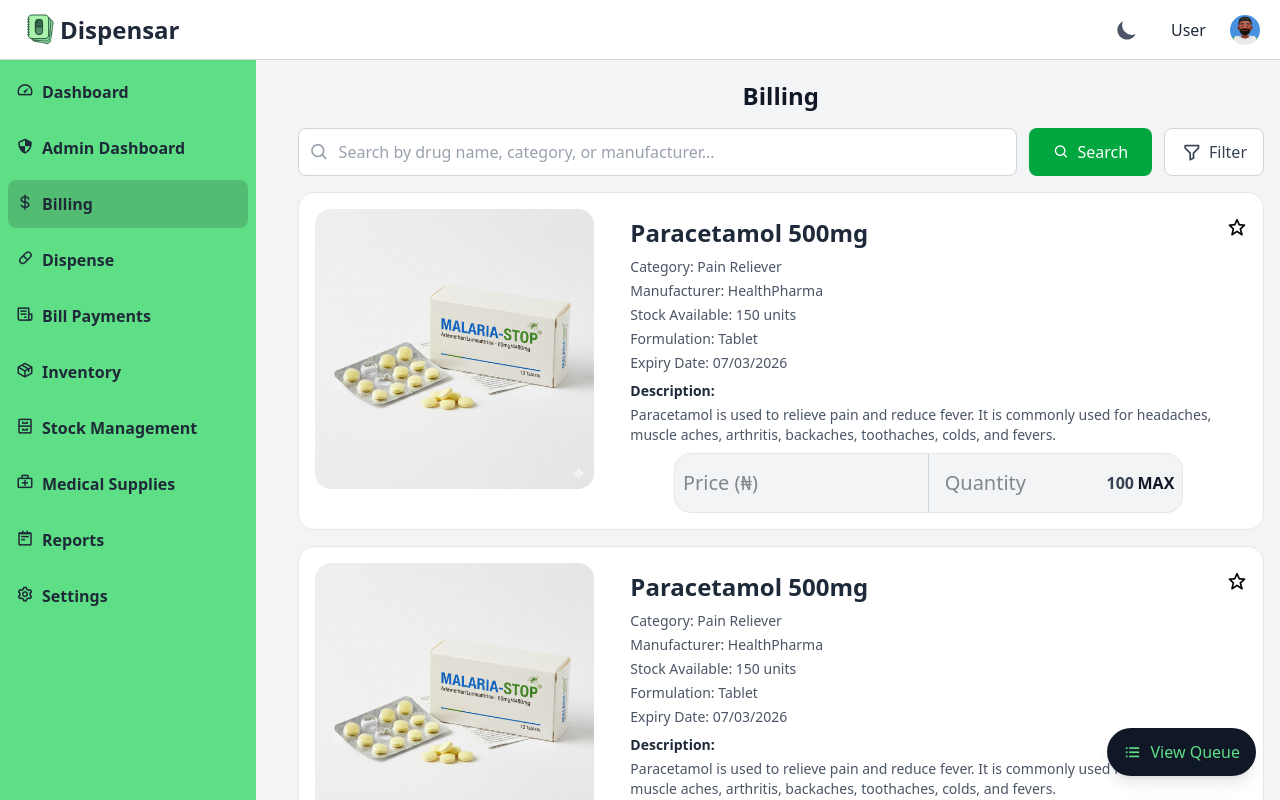
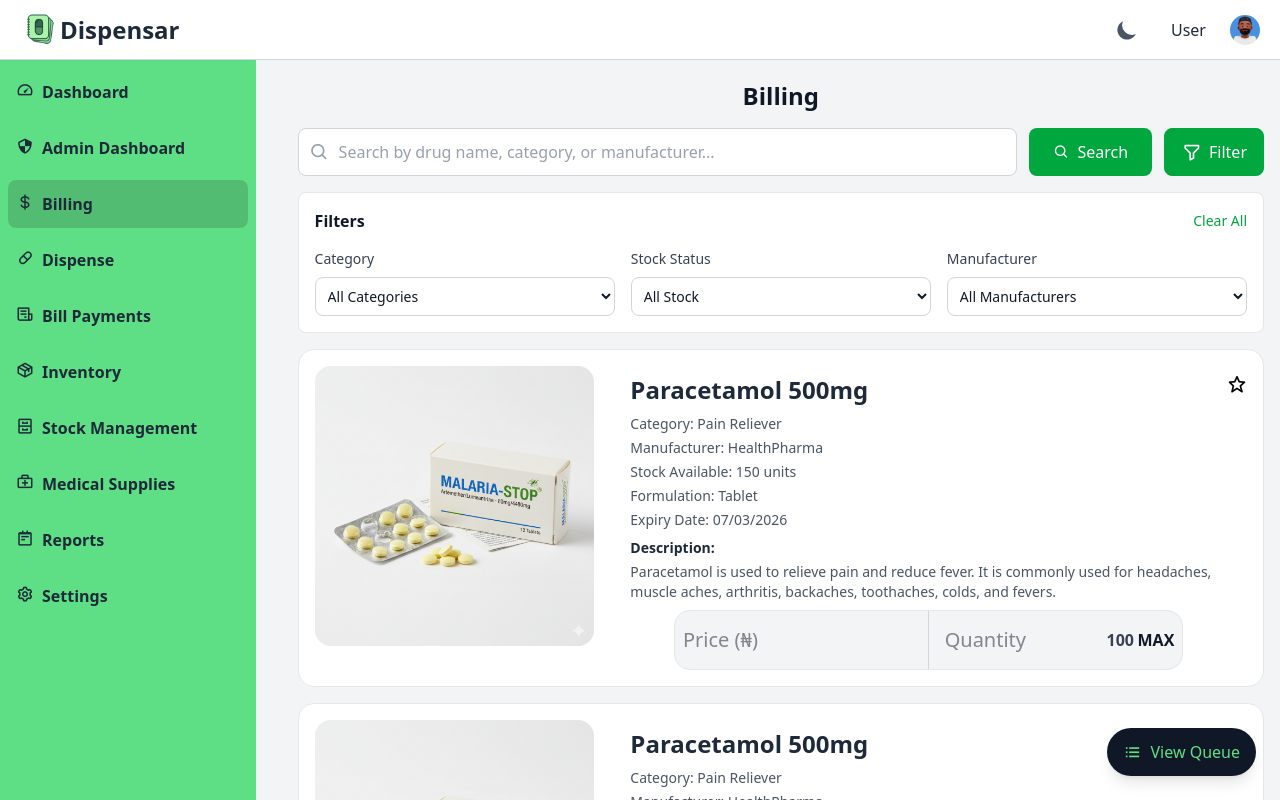
Before and after one commit to zimcodes1/Dispensar, a React (Vite) app in the folder client/: page /billing in a window 1280 px wide. Both pictures are taken after a click on the button "Filter". Shown: the top 800 px of the page. Built offline with nearby package versions, Linux system fonts and the light colour scheme.

Commit message:
feat: enhance DrugSearch component with filter functionality and improved search handling

```diff
--- a/client/src/components/DrugSearch.tsx
+++ b/client/src/components/DrugSearch.tsx
@@ -2,21 +2,31 @@ import { useState } from 'react'
 import { useDarkMode } from '../utils/useDarkMode'
 
 interface DrugSearchProps {
-    onSearch?: (query: string) => void
-    onFilter?: () => void
+    onSearch?: (query: string, filters: FilterState) => void
     placeholder?: string
+}
+
+interface FilterState {
+    category: string
+    stockStatus: string
+    manufacturer: string
 }
 
 function DrugSearch({
     onSearch,
-    onFilter,
     placeholder = "Search by drug name, category, or manufacturer..."
 }: DrugSearchProps) {
     const { isDarkMode } = useDarkMode() as { isDarkMode: boolean }
     const [searchQuery, setSearchQuery] = useState('')
+    const [showFilters, setShowFilters] = useState(false)
+    const [filters, setFilters] = useState<FilterState>({
+        category: 'all',
+        stockStatus: 'all',
+        manufacturer: 'all'
+    })
 
     const handleSearch = () => {
-        onSearch?.(searchQuery)
+        onSearch?.(searchQuery, filters)
     }
 
     const handleKeyPress = (e: React.KeyboardEvent) => {
@@ -27,11 +37,24 @@ function DrugSearch({
 
     const handleClear = () => {
         setSearchQuery('')
-        onSearch?.('')
+        onSearch?.('', filters)
+    }
+
+    const handleFilterChange = (key: keyof FilterState, value: string) => {
+        const newFilters = { ...filters, [key]: value }
+        setFilters(newFilters)
+        onSearch?.(searchQuery, newFilters)
+    }
+
+    const clearFilters = () => {
+        const resetFilters = { category: 'all', stockStatus: 'all', manufacturer: 'all' }
+        setFilters(resetFilters)
+        onSearch?.(searchQuery, resetFilters)
     }
 
     return(
-        <div className="flex w-full gap-3 items-center mt-4">
+        <>
+            <div className="flex w-full gap-3 items-center mt-4">
             <div className="relative flex-1">
                 <div className="absolute inset-y-0 left-0 pl-3 flex items-center pointer-events-none">
                     <i className={`bx bx-search text-xl transition-colors duration-300 ${isDarkMode ? 'text-gray-500' : 'text-gray-400'}`}></i>
@@ -71,14 +94,67 @@ function DrugSearch({
             </button>
 
             <button
-                onClick={onFilter}
-                className={`h-12 px-4 rounded-lg border transition flex items-center gap-2 ${isDarkMode ? 'bg-gray-800 border-gray-700 text-gray-300 hover:bg-gray-700' : 'bg-white border-gray-300 hover:border-gray-400 hover:bg-gray-50 text-gray-700'}`}
+                onClick={() => setShowFilters(!showFilters)}
+                className={`h-12 px-4 rounded-lg border transition flex items-center gap-2 ${showFilters ? 'bg-green-600 text-white border-green-600' : isDarkMode ? 'bg-gray-800 border-gray-700 text-gray-300 hover:bg-gray-700' : 'bg-white border-gray-300 hover:border-gray-400 hover:bg-gray-50 text-gray-700'}`}
             >
                 <i className="bx bx-filter-alt text-xl"></i>
                 <span className="max-sm:hidden font-medium">Filter</span>
             </button>
         </div>
+
+        {/* Filter Panel */}
+            {showFilters && (
+            <div className={`mt-4 p-4 rounded-lg border transition-colors duration-300 ${isDarkMode ? 'bg-gray-800 border-gray-700' : 'bg-white border-gray-200'}`}>
+                <div className="flex items-center justify-between mb-4">
+                    <h3 className={`font-semibold transition-colors duration-300 ${isDarkMode ? 'text-white' : 'text-gray-900'}`}>Filters</h3>
+                    <button onClick={clearFilters} className="text-sm text-green-600 hover:text-green-700 font-medium">Clear All</button>
+                </div>
+                <div className="grid grid-cols-1 md:grid-cols-3 gap-4">
+                    <div>
+                        <label className={`block text-sm font-medium mb-2 transition-colors duration-300 ${isDarkMode ? 'text-gray-300' : 'text-gray-700'}`}>Category</label>
+                        <select
+                            value={filters.category}
+                            onChange={(e) => handleFilterChange('category', e.target.value)}
+                            className={`w-full p-2 border rounded-lg text-sm transition-colors duration-300 ${isDarkMode ? 'bg-gray-800 border-gray-700 text-white' : 'bg-white border-gray-300 text-gray-900'}`}
+                        >
+                            <option value="all">All Categories</option>
+                            <option value="antibiotics">Antibiotics</option>
+                            <option value="painrelief">Pain Relief</option>
+                            <option value="vitamins">Vitamins</option>
+                            <option value="prescription">Prescription</option>
+                        </select>
+                    </div>
+                    <div>
+                        <label className={`block text-sm font-medium mb-2 transition-colors duration-300 ${isDarkMode ? 'text-gray-300' : 'text-gray-700'}`}>Stock Status</label>
+                        <select
+                            value={filters.stockStatus}
+                            onChange={(e) => handleFilterChange('stockStatus', e.target.value)}
+                            className={`w-full p-2 border rounded-lg text-sm transition-colors duration-300 ${isDarkMode ? 'bg-gray-800 border-gray-700 text-white' : 'bg-white border-gray-300 text-gray-900'}`}
+                        >
+                            <option value="all">All Stock</option>
+                            <option value="instock">In Stock</option>
+                            <option value="lowstock">Low Stock</option>
+                            <option value="outofstock">Out of Stock</option>
+                        </select>
+                    </div>
+                    <div>
+                        <label className={`block text-sm font-medium mb-2 transition-colors duration-300 ${isDarkMode ? 'text-gray-300' : 'text-gray-700'}`}>Manufacturer</label>
+                        <select
+                            value={filters.manufacturer}
+                            onChange={(e) => handleFilterChange('manufacturer', e.target.value)}
+                            className={`w-full p-2 border rounded-lg text-sm transition-colors duration-300 ${isDarkMode ? 'bg-gray-800 border-gray-700 text-white' : 'bg-white border-gray-300 text-gray-900'}`}
+                        >
+                            <option value="all">All Manufacturers</option>
+                            <option value="pfizer">Pfizer</option>
+                            <option value="gsk">GSK</option>
+                            <option value="novartis">Novartis</option>
+                            <option value="roche">Roche</option>
+                        </select>
+                    </div>
+                </div>
+            </div>
+        )}
+        </>
     )
 }
-
 export default DrugSearch
```
